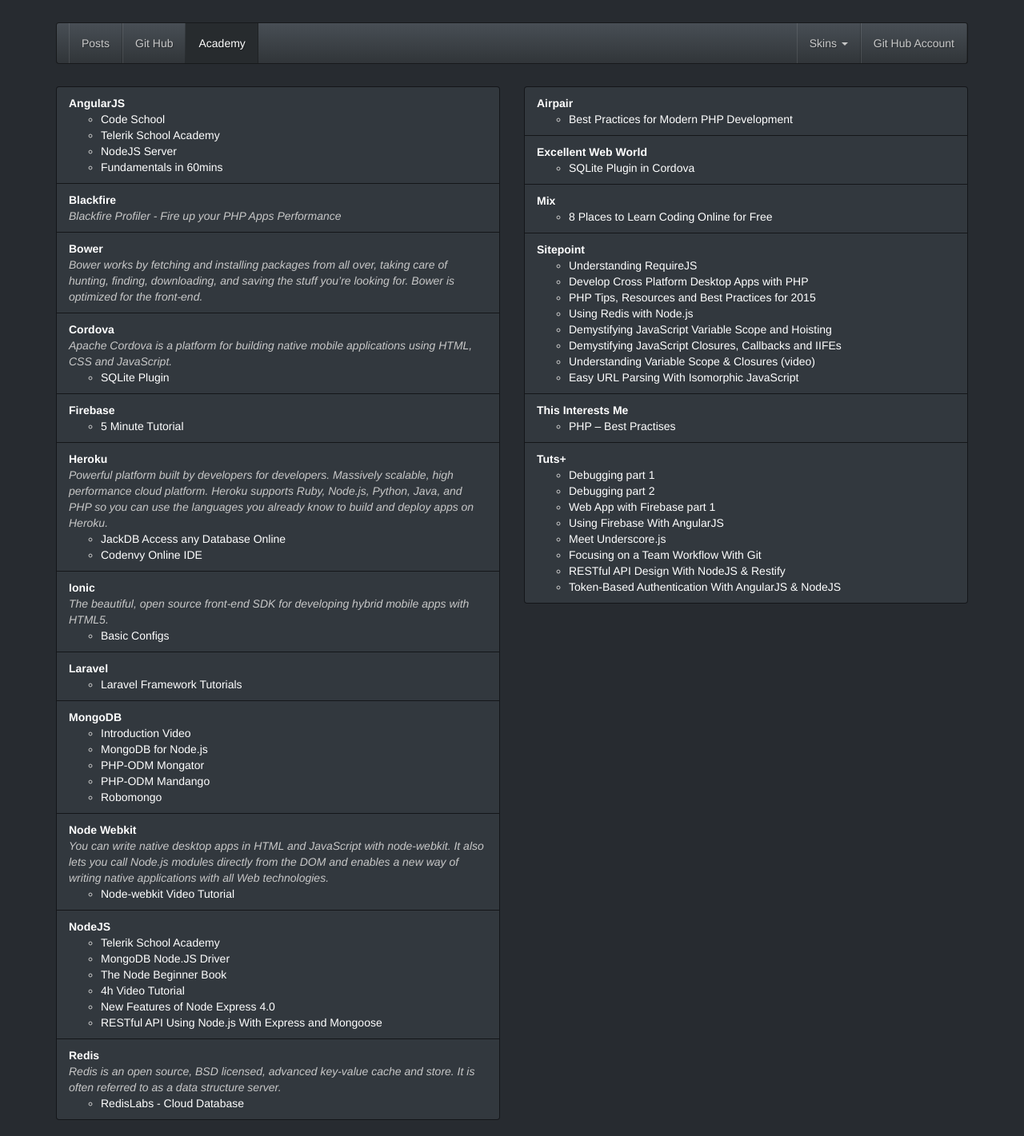
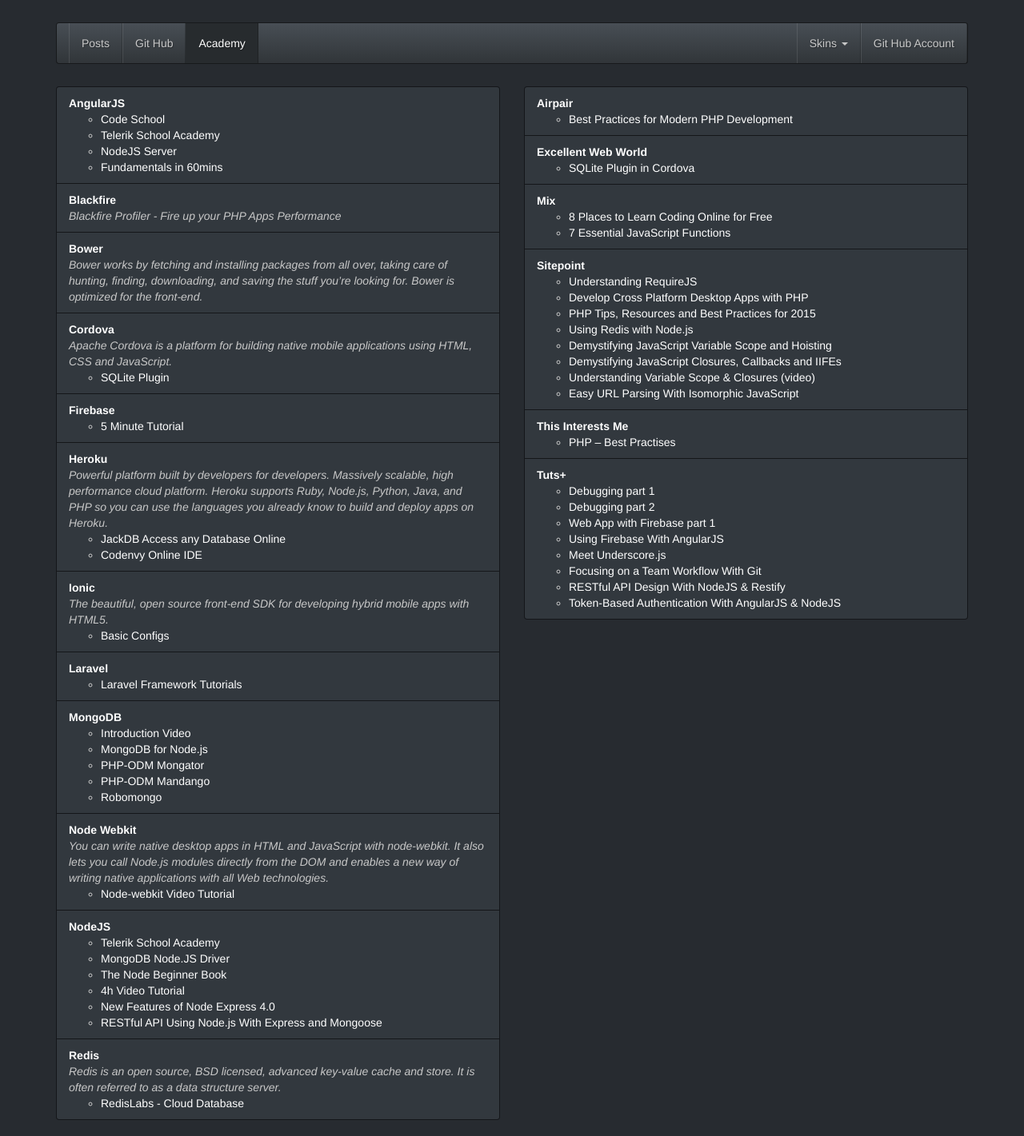
Before and after one commit to donvercety/donvercety.github.io, a Jekyll site: the page built from academy.html, in a window 1280 px wide. Shown: the whole page at 80% size. Built offline with Jekyll 4.4.1, drawn with Linux system fonts in a browser that asks for light colours; nearby versions of some CDN libraries.

Commit message:
Update academy.yml

```diff
--- a/_data/academy.yml
+++ b/_data/academy.yml
@@ -288,3 +288,5 @@
     info:
     - name: "8 Places to Learn Coding Online for Free"
       link: "http://www.cakephpexpert.com/blog/8-places-learn-coding-online-free"
+    - name: "7 Essential JavaScript Functions"
+      link: "http://davidwalsh.name/essential-javascript-functions"
```
